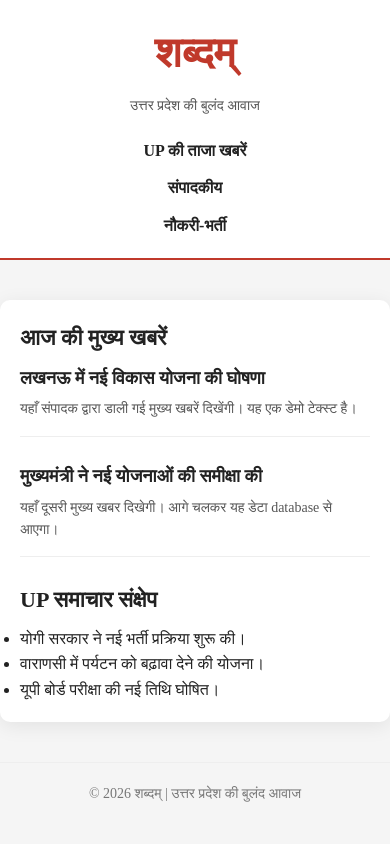
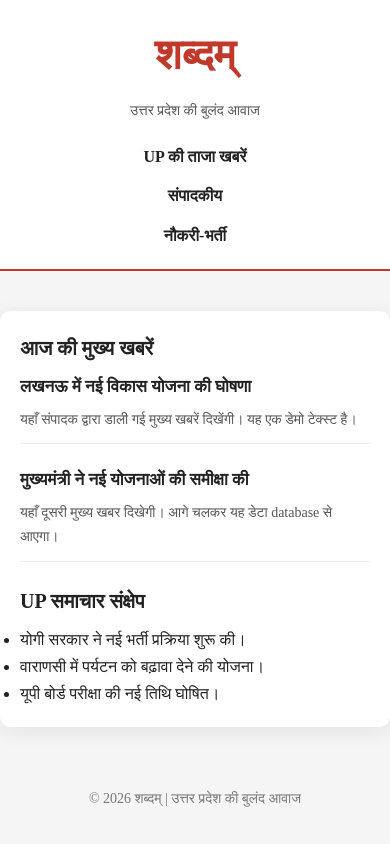
Before and after one commit to mbaitha4/shabadam-up, a Next.js app: page / in a window 390 px wide. Built offline with nearby package versions, Linux system fonts and the light colour scheme.

Commit message:
Update globals.css

```diff
--- a/app/globals.css
+++ b/app/globals.css
@@ -7,25 +7,22 @@
 
 body {
   font-family: Georgia, "Noto Serif Devanagari", serif;
-  background-color: #f2f2f2;
+  background-color: #f5f5f5;
   color: #222;
-  line-height: 1.6;
+  line-height: 1.7;
 }
 
 /* HEADER */
 header {
   text-align: center;
-  padding: 25px 0 15px 0;
+  padding: 25px 15px 15px 15px;
   background: #ffffff;
-  position: sticky;
-  top: 0;
-  z-index: 1000;
   border-bottom: 1px solid #ddd;
 }
 
 header h1 {
   color: #b22222;
-  font-size: 42px;
+  font-size: 36px;
 }
 
 header p {
@@ -42,8 +39,9 @@ header p {
 .nav-links {
   display: flex;
   justify-content: center;
-  gap: 30px;
+  gap: 25px;
   font-weight: 600;
+  flex-wrap: wrap;
 }
 
 .nav-links a {
@@ -59,41 +57,46 @@ header p {
 /* MAIN CONTAINER */
 .main-container {
   max-width: 1050px;
-  margin: 30px auto;
-  padding: 25px 30px;
-  background: #ffffff;
-  border-radius: 8px;
+  margin: 20px auto;
+  padding: 20px;
 }
 
-/* GRID LAYOUT */
+/* GRID */
 .news-layout {
   display: grid;
   grid-template-columns: 2fr 1fr;
-  gap: 35px;
+  gap: 25px;
 }
 
-/* SECTION TITLES */
+/* CONTENT BLOCK */
+.content-block {
+  background: #ffffff;
+  padding: 25px;
+  border-radius: 6px;
+}
+
+/* TITLES */
 .section-title {
-  font-size: 26px;
+  font-size: 24px;
   margin-bottom: 8px;
 }
 
 .section-line {
   height: 2px;
   background-color: #b22222;
-  margin-bottom: 20px;
+  margin-bottom: 18px;
   width: 100%;
 }
 
 /* NEWS CARD */
 .news-card {
-  margin-bottom: 25px;
-  padding-bottom: 15px;
+  margin-bottom: 22px;
+  padding-bottom: 12px;
   border-bottom: 1px solid #eee;
 }
 
 .news-card h3 {
-  font-size: 18px;
+  font-size: 17px;
   margin-bottom: 6px;
 }
 
@@ -116,23 +119,32 @@ header p {
 /* FOOTER */
 footer {
   text-align: center;
-  margin-top: 30px;
-  padding-top: 15px;
-  border-top: 1px solid #eee;
+  margin-top: 25px;
+  padding: 15px 0;
   font-size: 13px;
   color: #777;
 }
 
-/* MOBILE RESPONSIVE */
+/* ======================= */
+/* MOBILE RESPONSIVE FIXES */
+/* ======================= */
+
 @media (max-width: 768px) {
 
-  .main-container {
-    margin: 15px;
-    padding: 20px;
+  header h1 {
+    font-size: 28px;
   }
 
   .news-layout {
     grid-template-columns: 1fr;
+  }
+
+  .content-block {
+    padding: 18px;
+  }
+
+  .section-title {
+    font-size: 20px;
   }
 
   .nav-links {
@@ -140,11 +152,7 @@ footer {
     gap: 12px;
   }
 
-  header h1 {
-    font-size: 32px;
-  }
-
-  .section-title {
-    font-size: 22px;
+  footer {
+    padding: 12px 0;
   }
 }
```
